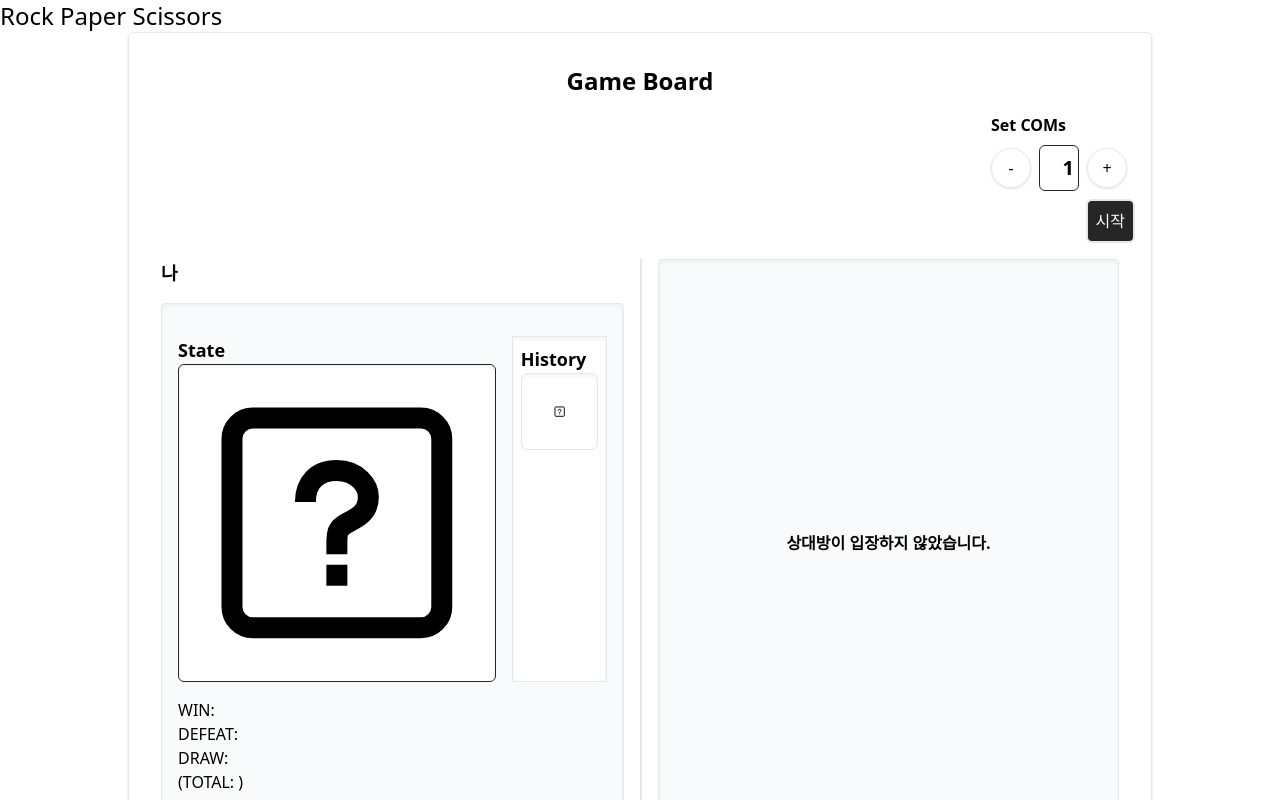
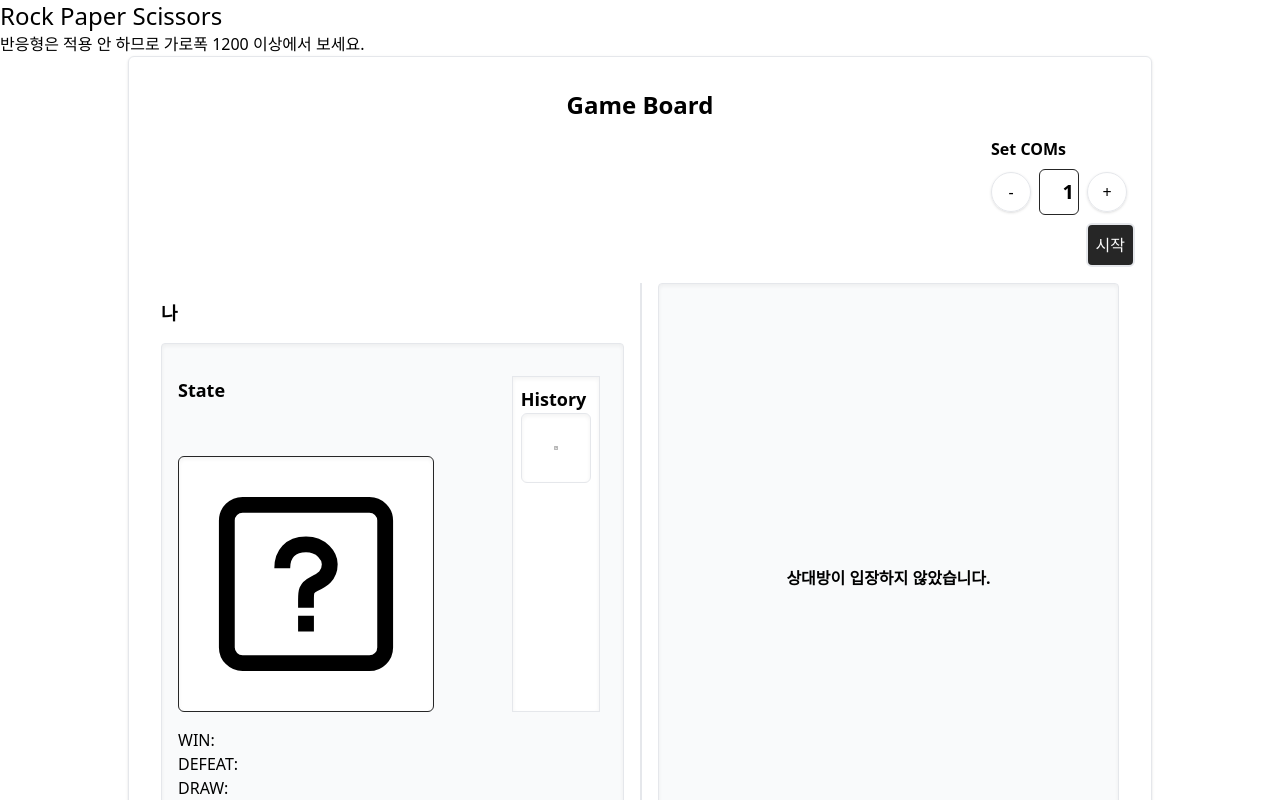
Before and after one commit to merge-simpson/react-rock-paper-scissors, a React (Vite) app: page / in a window 1280 px wide. Shown: the top 800 px of the page. Built offline with nearby package versions, Linux system fonts and the light colour scheme.

Commit message:
style(home): fix some style

```diff
--- a/src/components/home/Home.tsx
+++ b/src/components/home/Home.tsx
@@ -79,6 +79,9 @@ const Home = () => {
   return (
     <div>
       <h1 className="text-2xl">Rock Paper Scissors</h1>
+      <aside>
+        <span>반응형은 적용 안 하므로 가로폭 1200 이상에서 보세요.</span>
+      </aside>
       <div className="flex flex-col items-center gap-4">
         <main className="w-[80vw] flex flex-col items-center gap-4 py-8 border shadow rounded-md">
           <h1 className="text-2xl font-bold">Game Board</h1>
@@ -90,7 +93,12 @@ const Home = () => {
                 <button
                   className="flex justify-center items-center border shadow rounded-full w-10 h-10"
                   disabled={onGame}
-                  onClick={() => setCntCounterAI(cntCounterAI - 1)}
+                  onClick={() => {
+                    const min = 1;
+                    setCntCounterAI(
+                      cntCounterAI - +(min != null ? cntCounterAI > min : 1)
+                    );
+                  }}
                 >
                   -
                 </button>
@@ -105,7 +113,12 @@ const Home = () => {
                 <button
                   className="flex justify-center items-center border shadow rounded-full w-10 h-10"
                   disabled={onGame}
-                  onClick={() => setCntCounterAI(cntCounterAI + 1)}
+                  onClick={() => {
+                    const max = undefined;
+                    setCntCounterAI(
+                      cntCounterAI + +(max != null ? cntCounterAI < max : 1)
+                    );
+                  }}
                 >
                   +
                 </button>
@@ -123,14 +136,15 @@ const Home = () => {
               </DarkButton>
             )}
           </div>
-          <section className="w-full grid grid-cols-2 divide-x-2 px-4">
+          <section className="w-full grid grid-cols-2 px-4 max-h-[38rem] overflow-scroll">
             <PlayerGamePannel
+              className="py-4"
               player={self}
               currentRPS={currentRPS}
               gameState={selfGameState}
             />
             {!counters?.length && (
-              <div className="px-4">
+              <div className="px-4 border-l-2">
                 <div className="border font-bold h-full rounded bg-gray-50 shadow-inner flex justify-center items-center">
                   상대방이 입장하지 않았습니다.
                 </div>
@@ -140,9 +154,13 @@ const Home = () => {
               counters.map((counter, idx) => (
                 <PlayerGamePannel
                   key={`COUNTER-${idx}`}
+                  className={`py-4 ${!(idx & 1) ? "border-l-2" : ""} ${
+                    idx > 0 ? "border-t-2" : ""
+                  }`}
                   player={counter}
                   currentRPS={
-                    (couterGameStates && couterGameStates[idx].rpsHistory[0]) ??
+                    (couterGameStates &&
+                      couterGameStates[idx].rpsHistory.at(-1)) ??
                     null
                   }
                   gameState={
--- a/src/components/home/game/layout/player-pannel/PlayerGamePannel.tsx
+++ b/src/components/home/game/layout/player-pannel/PlayerGamePannel.tsx
@@ -1,10 +1,11 @@
+import { CommonDivProps } from "@models/common/props";
 import Player from "@models/game/player/Player";
 import RockPaperScissors from "@models/game/state/domain/RockPaperScissors";
 import PlayerGameState from "@models/game/state/PlayerGameState";
 import { FunctionComponent as FC } from "react";
 import CurrentRPSCell from "./widgets/CurrentRPSCell";
 
-export interface PlayerGamePannelProps {
+export interface PlayerGamePannelProps extends CommonDivProps {
   player: Player;
   currentRPS: RockPaperScissors | null;
   gameState: PlayerGameState | null;
@@ -14,19 +15,23 @@ const PlayerGamePannel: FC<PlayerGamePannelProps> = ({
   player,
   currentRPS,
   gameState,
+  className,
 }) => {
   return (
-    <section className="flex flex-col gap-4 px-4">
+    <section className={`flex flex-col gap-4 px-4 ${className}`}>
       <h1 className="text-lg font-bold">{player.nickname}</h1>
       <section className="border min-h-[5rem] rounded bg-gray-50 shadow-inner px-4 py-8 flex flex-col gap-4">
         {/* 주 게임판 */}
-        <section className=" grid grid-cols-4 gap-4">
-          <article className="col-span-3 min-h-[4rem]">
+        <section className="grid grid-cols-4 gap-4">
+          <article className="col-span-3 flex flex-col justify-between">
             <h1 className="text-lg font-bold">State</h1>
-            <CurrentRPSCell className="border-dark" rps={currentRPS} />
+            <CurrentRPSCell
+              className="border-dark w-[16rem] h-[16rem]"
+              rps={currentRPS}
+            />
           </article>
           {/* 히스토리 */}
-          <aside className="border p-2 bg-white shadow-inner">
+          <aside className="border p-2 w-[5.5rem] bg-white shadow-inner h-[21rem]">
             <h1 className="text-lg font-bold">History</h1>
             <ol className="grid grid-cols-2 gap-1">
               {[...(gameState?.rpsHistory ?? [])]
```
